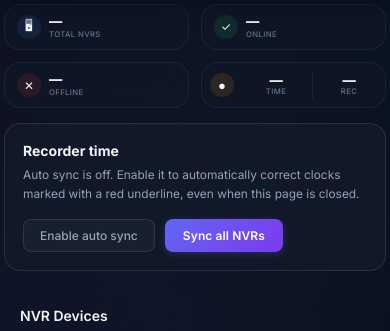
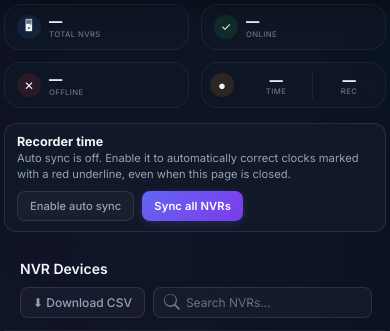
Before and after one commit to gilkh/camsprog, a FastAPI app: page / in a window 390 px wide; the page is wider, and only the part inside the window is pictured. Shown: the part 117-448 px from the top of that part. Run offline with FastAPI, Linux system fonts and the light colour scheme; data that the repository does not hold is empty.

Commit message:
Show typed account passwords and compact recorder time panel
Display password text while entering or editing recorder account credentials. Reduce the dashboard time panel height with tighter spacing and responsive button placement.

Validation: dashboard JavaScript syntax, git diff checks, and desktop/mobile browser layout checks.

```diff
--- a/cctv web/cams-webapp/static/styles.css
+++ b/cctv web/cams-webapp/static/styles.css
@@ -733,12 +733,13 @@ td button.btn-accounts { padding: 5px 7px; display: inline-flex; align-items: ce
 .time-sync-result[data-state="success"] { color: var(--accent-green, #34d399); }
 .time-sync-result[data-state="error"] { color: var(--accent-red); }
 .time-sync-result[data-state="pending"] { color: var(--text-secondary); }
-.sync-panel { display: flex; align-items: center; justify-content: space-between; flex-wrap: wrap; gap: 16px; padding: 20px 24px; margin-bottom: 24px; border: 1px solid var(--border-medium); border-radius: var(--radius-lg); background: var(--bg-secondary); }
-.sync-panel h2 { font-size: 1rem; margin-bottom: 6px; }
-.sync-panel p { color: var(--text-secondary); font-size: .85rem; line-height: 1.6; }
-.sync-controls { display: flex; flex-wrap: wrap; gap: 10px; }
+.sync-panel { display: grid; grid-template-columns: minmax(0, 1fr) auto; align-items: center; gap: 4px 16px; padding: 10px 16px; margin-bottom: 16px; border: 1px solid var(--border-medium); border-radius: var(--radius-md); background: var(--bg-secondary); }
+.sync-panel h2 { font-size: .9rem; margin-bottom: 2px; }
+.sync-panel p { color: var(--text-secondary); font-size: .8rem; line-height: 1.4; }
+.sync-controls { display: flex; flex-wrap: wrap; gap: 8px; grid-column: 2; grid-row: 1 / 3; }
+.sync-controls button { padding: 7px 12px; font-size: .8rem; }
 #dashboard-auto-sync[aria-pressed="true"] { color: var(--accent-green); border-color: var(--accent-green); }
-#dashboard-sync-status { flex-basis: 100%; }
+#dashboard-sync-status { grid-column: 1; }
 #dashboard-sync-status:empty { display: none; }
 .sync-panel button:disabled { opacity: .5; cursor: wait; }
 #accounts-dialog { margin: auto; box-sizing: border-box; width: min(720px, 94vw); max-height: 88vh; overflow: auto; padding: 0; border: 1px solid var(--border-medium); border-radius: var(--radius-xl); background: var(--bg-secondary); color: var(--text-primary); box-shadow: var(--shadow-lg); }
@@ -789,7 +790,8 @@ td button.btn-accounts { padding: 5px 7px; display: inline-flex; align-items: ce
   .account-identity { display: flex; gap: 8px; }
   .account-role { margin-left: auto; }
   .account-role[data-tooltip]::after { left: auto; right: 0; transform: none; }
-  .sync-panel { padding: 18px; }
+  .sync-panel { grid-template-columns: minmax(0, 1fr); gap: 8px; padding: 10px 12px; }
+  .sync-controls { grid-column: 1; grid-row: auto; }
 }
 
 td button {
--- a/cctv web/cams-webapp/templates/index.html
+++ b/cctv web/cams-webapp/templates/index.html
@@ -1005,7 +1005,9 @@
             fieldTitle.textContent = 'Saved password';
             label.append(fieldTitle);
             const input = document.createElement('input');
-            input.type = 'password';
+            input.type = 'text';
+            input.spellcheck = false;
+            input.autocapitalize = 'none';
             input.autocomplete = 'new-password';
             input.maxLength = 1024;
             input.placeholder = 'Enter a password';
```
